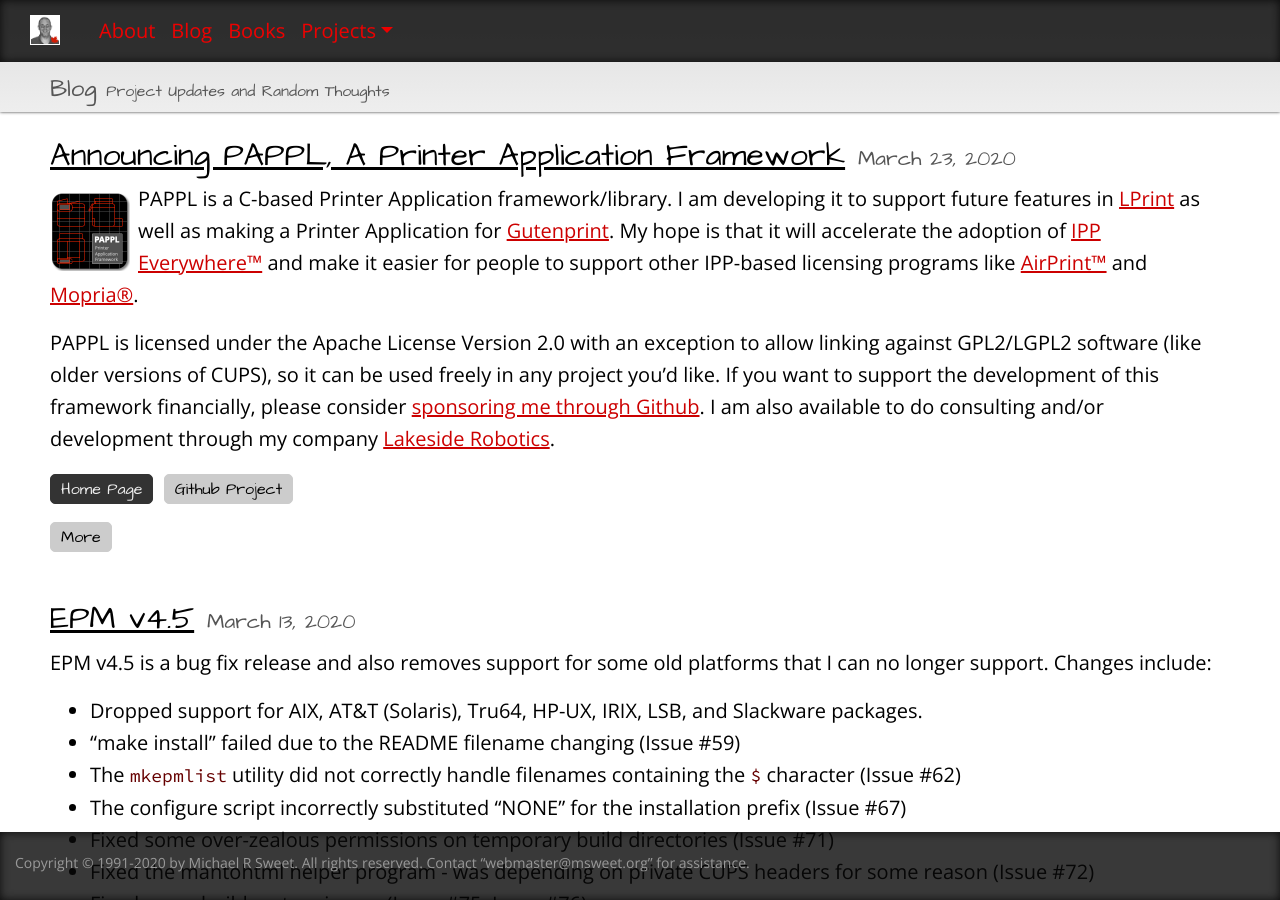
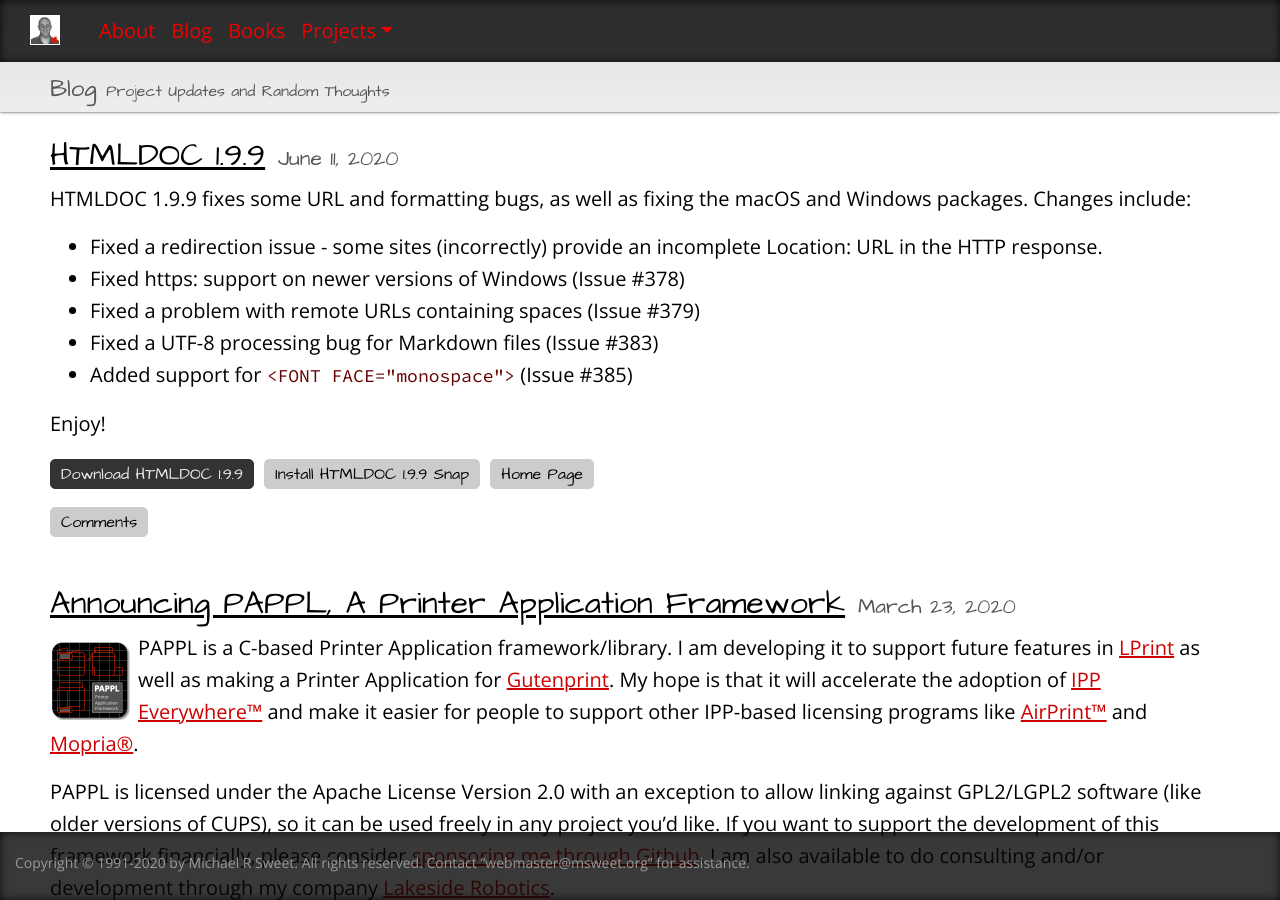
Before and after one commit to michaelrsweet/michaelrsweet.github.com, a Jekyll site: the page built from blog.html, in a window 1280 px wide and 900 px high. Built offline with Jekyll 4.4.1, drawn with Linux system fonts in a browser that asks for light colours.

Commit message:
HTMLDOC 1.9.9.

```diff
--- /dev/null
+++ b/_posts/2020-06-11-htmldoc-1.9.9.md
@@ -0,0 +1,25 @@
+---
+title: HTMLDOC 1.9.9
+category: htmldoc
+layout: post
+permalink: /blog/:year-:month-:day-:title.html
+excerpt_separator: <!--more-->
+comments: true
+commentform: true
+---
+
+HTMLDOC 1.9.9 fixes some URL and formatting bugs, as well as fixing the macOS
+and Windows packages. Changes include:
+
+- Fixed a redirection issue - some sites (incorrectly) provide an incomplete
+  Location: URL in the HTTP response.
+- Fixed https: support on newer versions of Windows (Issue #378)
+- Fixed a problem with remote URLs containing spaces (Issue #379)
+- Fixed a UTF-8 processing bug for Markdown files (Issue #383)
+- Added support for `<FONT FACE="monospace">` (Issue #385)
+
+Enjoy!
+
+<a class="btn btn-primary" href="https://github.com/michaelrsweet/htmldoc/releases/tag/v1.9.9">Download HTMLDOC 1.9.9</a>
+<a class="btn btn-default" href="https://snapcraft.io/htmldoc">Install HTMLDOC 1.9.9 Snap</a>
+<a class="btn btn-default" href="/htmldoc/index.html">Home Page</a>
--- a/htmldoc/htmldoc.html
+++ b/htmldoc/htmldoc.html
@@ -1,5 +1,5 @@
 ---
-title: HTMLDOC 1.9.8 Users Manual
+title: HTMLDOC 1.9.9 Users Manual
 subtitle: HTML Conversion Software
 author: Michael R Sweet
 copyright: Copyright © 1997-2019 by Michael R Sweet
--- a/htmldoc/index.md
+++ b/htmldoc/index.md
@@ -2,7 +2,7 @@
 title: HTMLDOC
 subtitle: HTML Conversion Software
 author: Michael R Sweet
-copyright: Copyright © 1997-2019 by Michael R Sweet
+copyright: Copyright © 1997-2020 by Michael R Sweet
 project: htmldoc
 project_name: HTMLDOC
 logo: htmldoc-160.png
```
Also changed, not shown: 2 other files.
